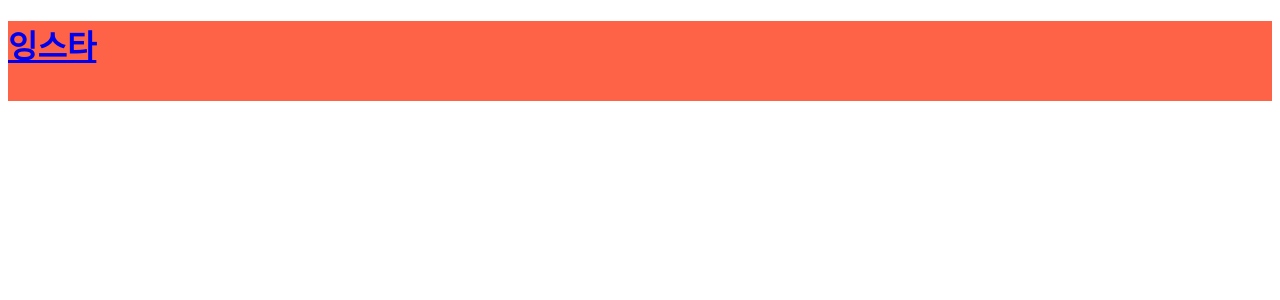
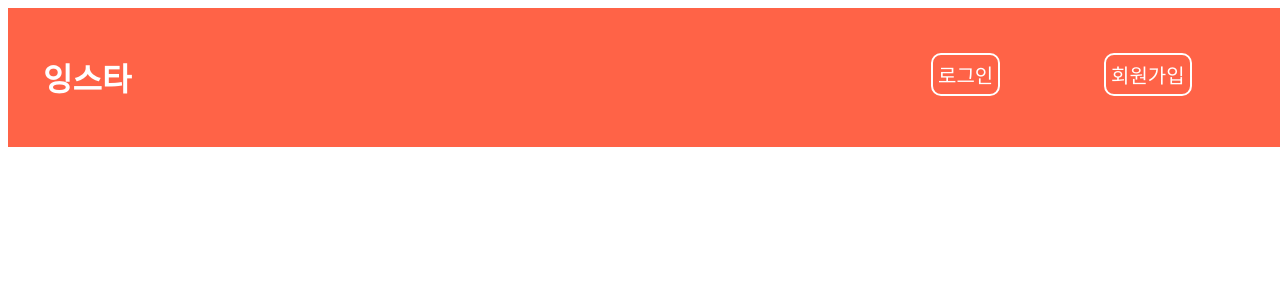
Before and after one commit to mannMae/PBL_week2, a React (Create React App) app: page / in a window 1280 px wide. Shown: the top 300 px of the page. Built offline with nearby package versions, Linux system fonts and the light colour scheme.

Commit message:
switched button

```diff
--- a/src/components/Header.js
+++ b/src/components/Header.js
@@ -1,11 +1,44 @@
 import React from "react";
 import styled from "styled-components";
+import Button from "../elements/Button";
+import Grid from "../elements/Grid";
 
 const Header = () => {
+
+    const is_login = false
+
+    if(is_login){
+        return(
+            <HeaderBox>
+            <Grid is_flex padding="20px 30px">
+                <Title><a href="/">잉스타</a></Title>
+            </Grid>
+            <Grid>
+                <HeaderNav>
+                    <Grid>
+                        <Button contents="로그아웃"/>
+                    </Grid>
+                </HeaderNav>
+            </Grid>
+        </HeaderBox>
+        )
+    }
+
     return(
         <HeaderBox>
-            <h1><a href="/">잉스타</a></h1>
-
+            <Grid is_flex padding="20px 30px">
+                <Title><a href="/">잉스타</a></Title>
+            </Grid>
+            <Grid>
+                <HeaderNav>
+                    <Grid>
+                        <Button contents="로그인"/>
+                    </Grid>
+                    <Grid>
+                        <Button contents="회원가입"/>
+                    </Grid>
+                </HeaderNav>
+            </Grid>
         </HeaderBox>
     )
 }
@@ -13,7 +46,23 @@ const Header = () => {
 const HeaderBox = styled.header`
     background-color:tomato;
     width:100%;
-    height:10vh;
+    padding:5px;
+    overflow:hidden;
+    display:flex;
+`
+
+const Title = styled.h1`
+    & a{
+        color:#fff;
+        text-decoration:none;
+    }
+`
+
+const HeaderNav = styled.nav`
+    display:flex;
+    justify-content:center;
+    margin-top:40px;
+    margin-left:20vw;
 `
 
 export default Header;
--- /dev/null
+++ b/src/elements/Button.js
@@ -0,0 +1,27 @@
+import React from "react";
+import styled from 'styled-components';
+
+const Button = (props) => {
+    const {contents} = props;
+    return(
+        <>
+            <ButtonBox>{contents}</ButtonBox>
+        </>
+    )
+}
+
+Button.defaultProps ={
+    contents:null,
+}
+
+const ButtonBox = styled.button`
+    color:#fff;
+    font-size:20px;
+    background-color:tomato;
+    border:2px solid #fff;
+    border-radius:10px;
+    text-align:center;
+    padding:5px;
+`
+
+export default Button;
--- a/src/elements/Grid.js
+++ b/src/elements/Grid.js
@@ -32,4 +32,18 @@ Grid.defaultProps ={
   _onClick:()=>{},
 }
 
+const GridBox = styled.div`
+    width : ${(props) => props.width};
+    height : 100%;
+    ${(props) => (props.padding ? `padding: ${props.padding};`: "")}
+    ${(props) => (props.margin ? `margin:${props.margin};`:"")}
+    ${(props) => (props.bg ? `background-color: ${props.bg};` : "")}
+    ${(props) =>
+        props.is_flex
+        ? `display:flex; align-items:center; justify-content: space-between; `
+        : ""}
+    ${(props) => props.center ? 'text-align:center' : ""}
+`
+
+
 export default Grid;
```
